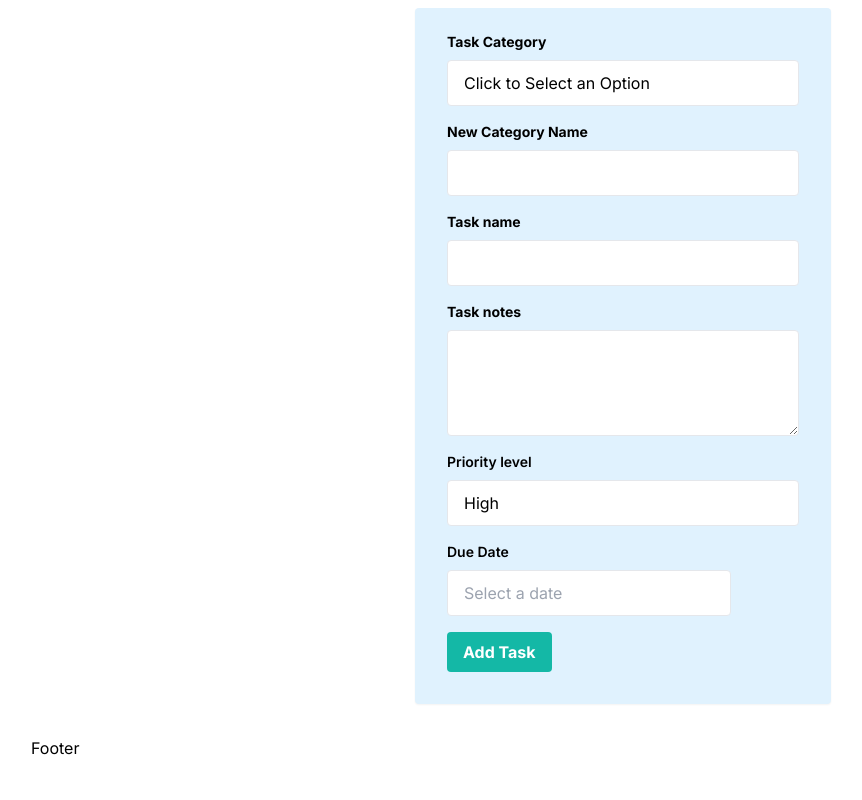
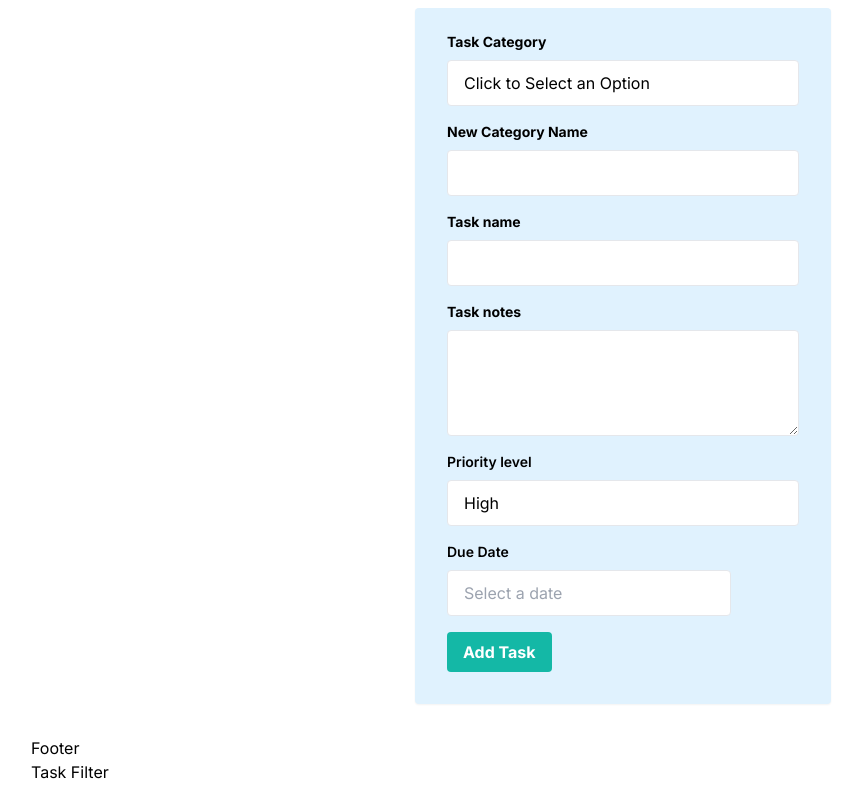
Before and after one commit to lunar-potato/tasky-app, a Next.js app: page / in a window 1280 px wide. Shown: the part 1523-2323 px from the top of the page, without its empty margins (17-879 px from the left). Before the commit the page ends 2299 px from the top, so only its background shows below. Built offline with nearby package versions, Linux system fonts and the light colour scheme.

Commit message:
added placeholder for task filter

```diff
--- a/src/app/components/TaskFilter.jsx
+++ b/src/app/components/TaskFilter.jsx
@@ -1,6 +1,6 @@
 import React from "react";
 
-const Footer = () => {
+const TaskFilter = () => {
   return (
     <div>
       <p>Task Filter</p>
--- a/src/app/page.js
+++ b/src/app/page.js
@@ -6,6 +6,7 @@ import Footer from "./components/footer";
 import TaskContainer2 from "./components/TaskContainer2";
 import NavbarProject from "./components/NavbarProject";
 import AddTask from "./components/AddTask"; // Importing the AddTask component
+import TaskFilter from "./components/TaskFilter";
 
 export default function Home() {
   return (
@@ -17,6 +18,7 @@ export default function Home() {
         <TaskContainer2 />
         <AddTask /> {/* Temporarily adding the AddTask component here */}
         <Footer />
+        <TaskFilter />
       </div>
     </main>
   );
```
